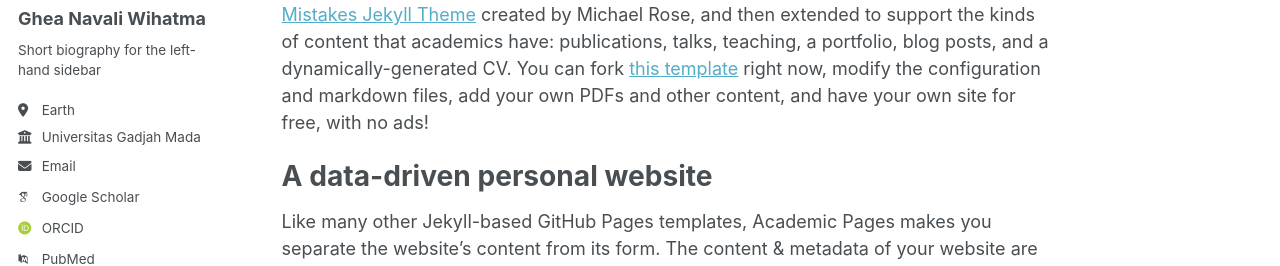
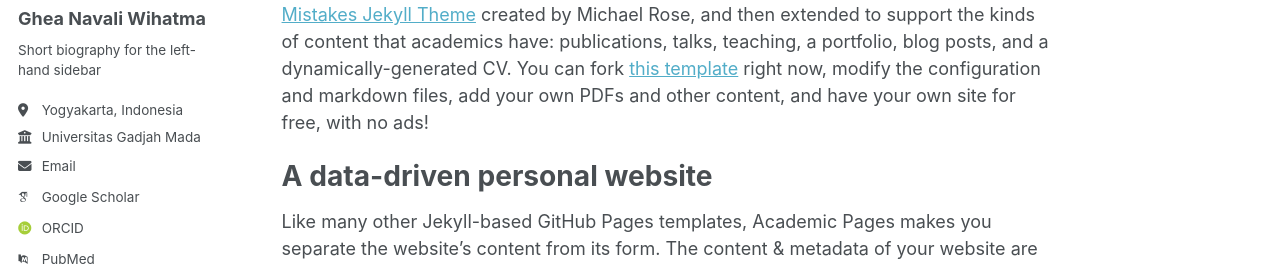
Before and after one commit to gheanavaliwihatma/gheanavaliwihatma.github.io, a Jekyll site: the page built from _pages/about.md, in a window 1280 px wide. Shown: the part 276-542 px from the top of the page. Built offline with Jekyll 4.4.1, drawn with Linux system fonts in a browser that asks for light colours; some web fonts are replaced.

Commit message:
fix: location

```diff
--- a/_config.yml
+++ b/_config.yml
@@ -26,7 +26,7 @@ author:
   name             : "Ghea Navali Wihatma"
   pronouns         : # example: "she/her"
   bio              : "Short biography for the left-hand sidebar"
-  location         : "Earth"
+  location         : "Yogyakarta, Indonesia"
   employer         : "Universitas Gadjah Mada"
   uri              : # URL
   email            : "none@example.org"
```
